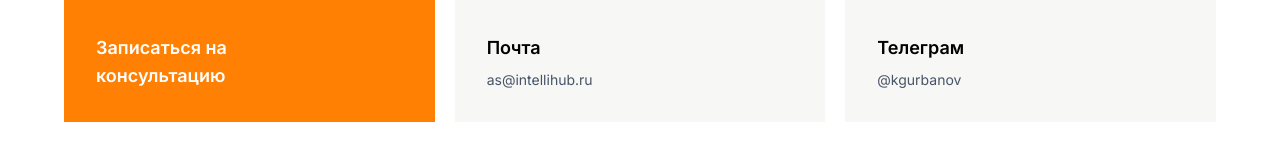
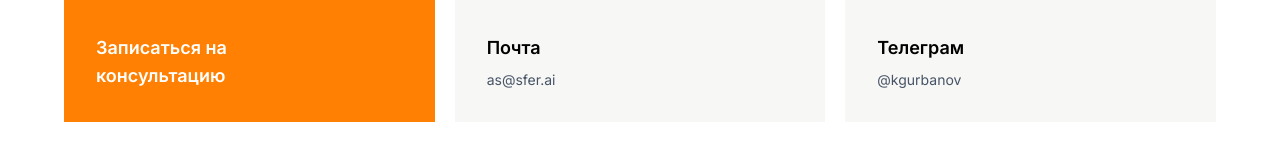
Before and after one commit to vb-sferai/IntelliHub, a React (Vite) app: page /home in a window 1280 px wide. Shown: the part 6687-6847 px from the top of the page. Built offline with nearby package versions, Linux system fonts and the light colour scheme.

Commit message:
Update MainPage.tsx

```diff
--- a/src/pages/MainPage/components/MainPage.tsx
+++ b/src/pages/MainPage/components/MainPage.tsx
@@ -228,7 +228,7 @@ export const MainPage = () => {
                             <img className="w-10 md:w-8 xl:w-10 md:h-8 xl:h-10" src={EmailIcon} alt="Email" />
                             <div className="flex flex-col gap-2">
                                 <h3 className="text-xl lg:text-lg xl:text-xl font-semibold text-black">Почта</h3>
-                                <span className="text-sm xl:text-base text-gray-700">as@intellihub.ru</span>
+                                <span className="text-sm xl:text-base text-gray-700">as@sfer.ai</span>
                             </div>
                         </div>
                         <div
```
